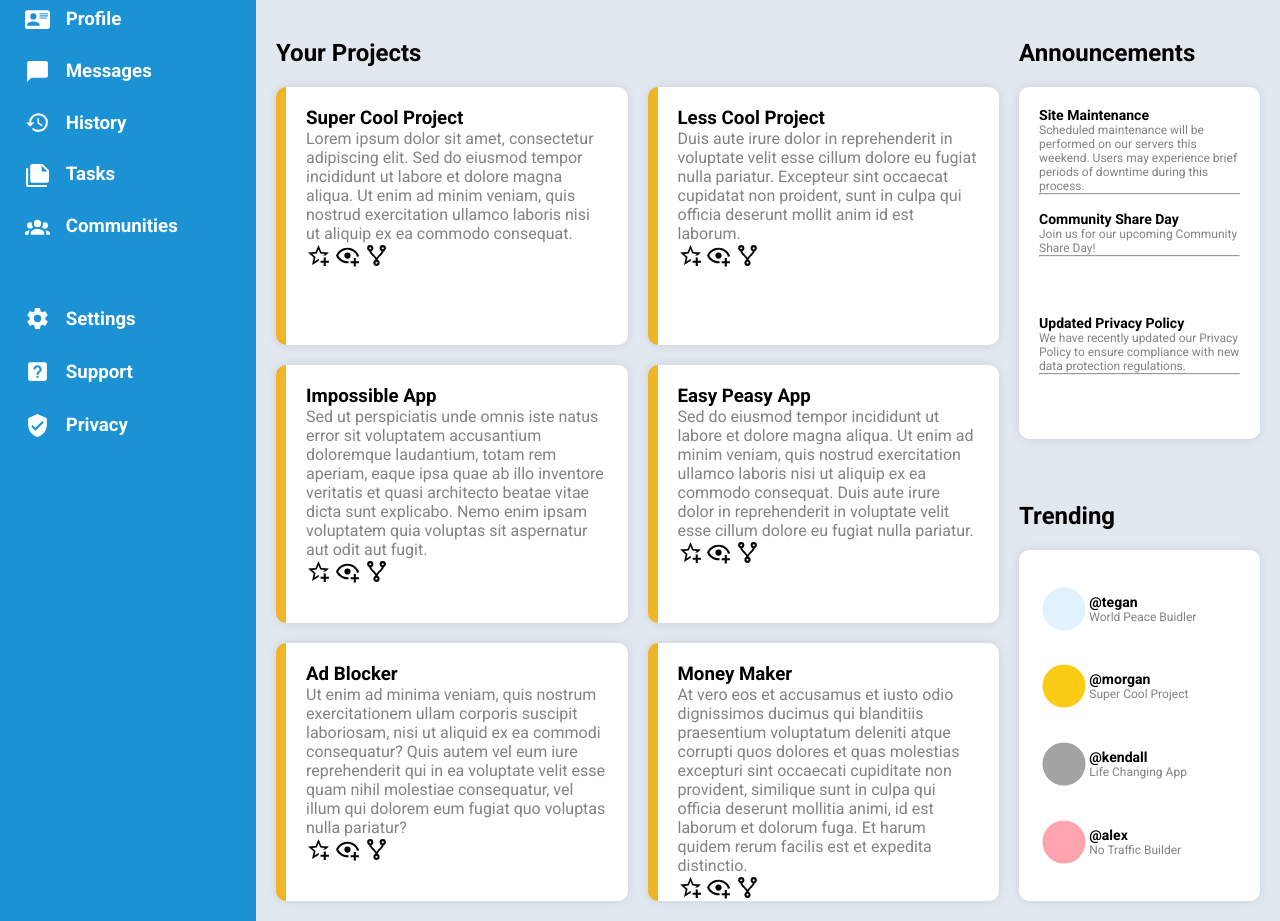
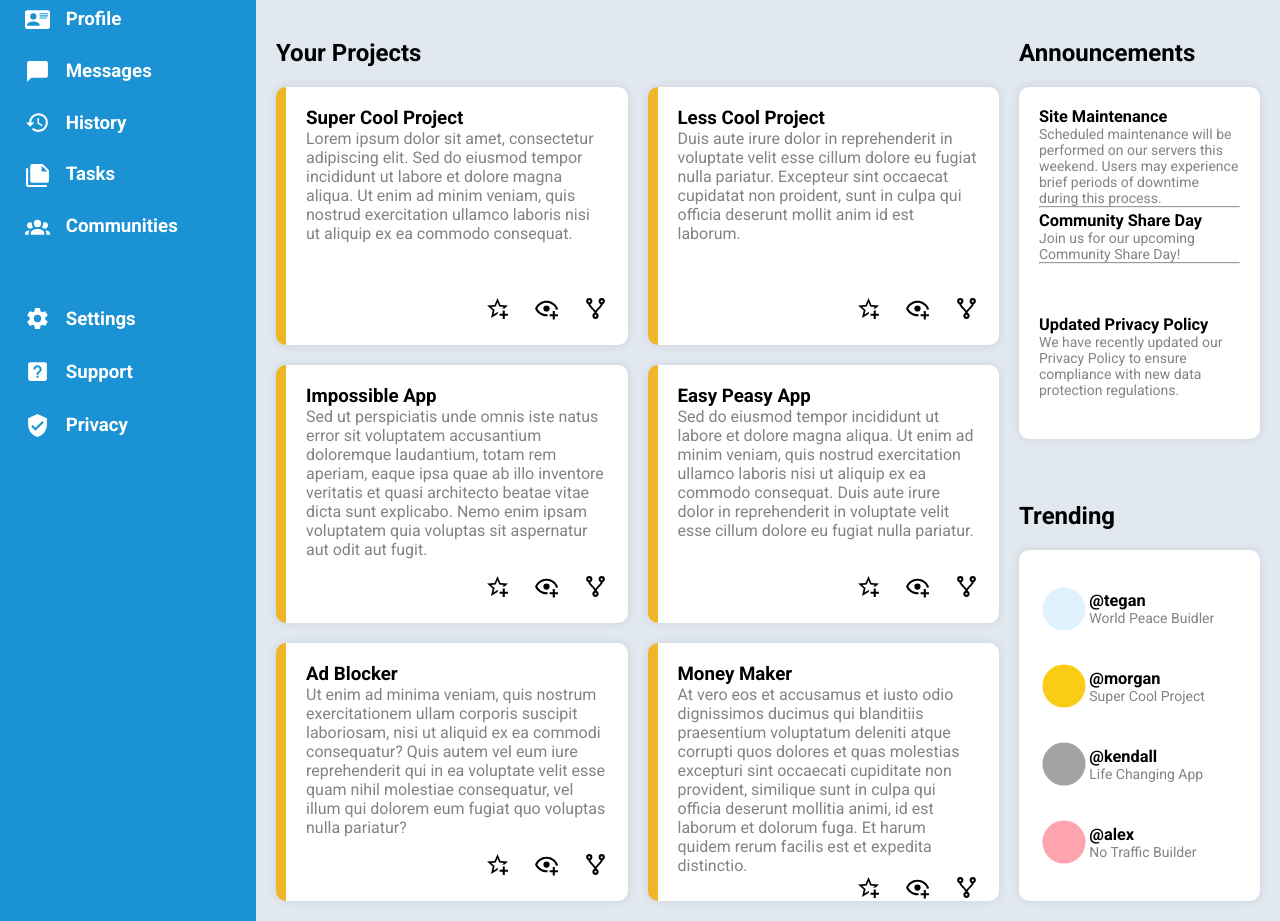
Before and after one commit to leonlunadev/odin-admin-dashboard, a plain HTML site: page index.html in a window 1280 px wide. Shown: the part 203-1124 px from the top of the page. Drawn offline with Linux system fonts and the light colour scheme.

Commit message:
completes main content

```diff
--- a/index.html
+++ b/index.html
@@ -84,8 +84,8 @@
             <h1>Announcements</h1>
             <div class="projects">
                 <div class="cards">
-                    <div class="content">
-                        <div>
+
+                        <div class="text">
                             <h3>Super Cool Project</h3>
                            <p>Lorem ipsum dolor sit amet, consectetur adipiscing elit. Sed do eiusmod tempor incididunt ut labore et dolore magna aliqua. Ut enim ad minim veniam, quis nostrud exercitation ullamco laboris nisi ut aliquip ex ea commodo consequat.</p>
                         </div>
@@ -94,11 +94,11 @@
                             <img src="assets/eye-plus-outline.svg" alt="eye" class="icon">
                             <img src="assets/source-fork.svg" alt="fork" class="icon">
                         </div>
-                    </div>
+
                 </div>
                 <div class="cards">
-                    <div class="content">
-                        <div>
+
+                        <div class="text">
                             <h3>Less Cool Project</h3>
                             <p>Duis aute irure dolor in reprehenderit in voluptate velit esse cillum dolore eu fugiat nulla pariatur. Excepteur sint occaecat cupidatat non proident, sunt in culpa qui officia deserunt mollit anim id est laborum.</p>
                         </div>
@@ -107,11 +107,11 @@
                             <img src="assets/eye-plus-outline.svg" alt="eye" class="icon">
                             <img src="assets/source-fork.svg" alt="fork" class="icon">
                         </div>
-                    </div>
+
                 </div>
                 <div class="cards">
-                    <div class="content">
-                        <div>
+
+                        <div class="text">
                             <h3>Impossible App</h3>
                             <p>Sed ut perspiciatis unde omnis iste natus error sit voluptatem accusantium doloremque laudantium, totam rem aperiam, eaque ipsa quae ab illo inventore veritatis et quasi architecto beatae vitae dicta sunt explicabo. Nemo enim ipsam voluptatem quia voluptas sit aspernatur aut odit aut fugit.</p>
                         </div>
@@ -120,11 +120,11 @@
                             <img src="assets/eye-plus-outline.svg" alt="eye" class="icon">
                             <img src="assets/source-fork.svg" alt="fork" class="icon">
                         </div>
-                    </div>
+
                 </div>
                 <div class="cards">
-                    <div class="content">
-                        <div>
+
+                        <div class="text">
                             <h3>Easy Peasy App</h3>
                             <p>Sed do eiusmod tempor incididunt ut labore et dolore magna aliqua. Ut enim ad minim veniam, quis nostrud exercitation ullamco laboris nisi ut aliquip ex ea commodo consequat. Duis aute irure dolor in reprehenderit in voluptate velit esse cillum dolore eu fugiat nulla pariatur.</p>
                         </div>
@@ -133,11 +133,11 @@
                             <img src="assets/eye-plus-outline.svg" alt="eye" class="icon">
                             <img src="assets/source-fork.svg" alt="fork" class="icon">
                         </div>
-                    </div>
+
                 </div>
                 <div class="cards">
-                    <div class="content">
-                        <div>
+
+                        <div class="text">
                             <h3>Ad Blocker</h3>
                             <p>Ut enim ad minima veniam, quis nostrum exercitationem ullam corporis suscipit laboriosam, nisi ut aliquid ex ea commodi consequatur? Quis autem vel eum iure reprehenderit qui in ea voluptate velit esse quam nihil molestiae consequatur, vel illum qui dolorem eum fugiat quo voluptas nulla pariatur?</p>
                         </div>
@@ -146,11 +146,11 @@
                             <img src="assets/eye-plus-outline.svg" alt="eye" class="icon">
                             <img src="assets/source-fork.svg" alt="fork" class="icon">
                         </div>
-                    </div>
+
                 </div>
                 <div class="cards">
-                    <div class="content">
-                        <div>
+
+                        <div class="text">
                             <h3>Money Maker</h3>
                             <p>At vero eos et accusamus et iusto odio dignissimos ducimus qui blanditiis praesentium voluptatum deleniti atque corrupti quos dolores et quas molestias excepturi sint occaecati cupiditate non provident, similique sunt in culpa qui officia deserunt mollitia animi, id est laborum et dolorum fuga. Et harum quidem rerum facilis est et expedita distinctio.</p>
                         </div>
@@ -159,7 +159,7 @@
                             <img src="assets/eye-plus-outline.svg" alt="eye" class="icon">
                             <img src="assets/source-fork.svg" alt="fork" class="icon">
                         </div>
-                    </div>
+
                 </div>
             </div>
             <div class="announcements">
@@ -176,7 +176,7 @@
                 <div class="announcement">
                     <h3>Updated Privacy Policy</h3>
                     <p>We have recently updated our Privacy Policy to ensure compliance with new data protection regulations. </p>
-                    <hr>
+
                 </div>
             </div>
             <h1>Trending</h1>
--- a/style.css
+++ b/style.css
@@ -153,7 +153,7 @@ svg {
   padding: 20px;
   grid-template-columns: 1fr 3fr;
   grid-template-rows: 1fr 1fr 1fr 1fr;
-  font-size: 12px;
+  font-size: 14px;
   align-items: center;
 }
 
@@ -167,7 +167,7 @@ svg {
   display: grid;
   padding: 20px;
   grid-template-rows: 1fr 1fr 1fr;
-  font-size: 12px;
+  font-size: 14px;
 }
 
 .cards {
@@ -175,11 +175,14 @@ svg {
   border-radius: 10px;
   border-left: 10px solid #f0b429;
   box-shadow: 0 0 10px 0 rgba(0, 0, 0, 0.1);
-}
-
-.content {
-  margin: 20px;
+  padding: 20px;
+  display: grid;
 }
 
 .icons {
+  place-self: end;
 }
+
+.icons img {
+  margin-left: 20px;
+}
```
